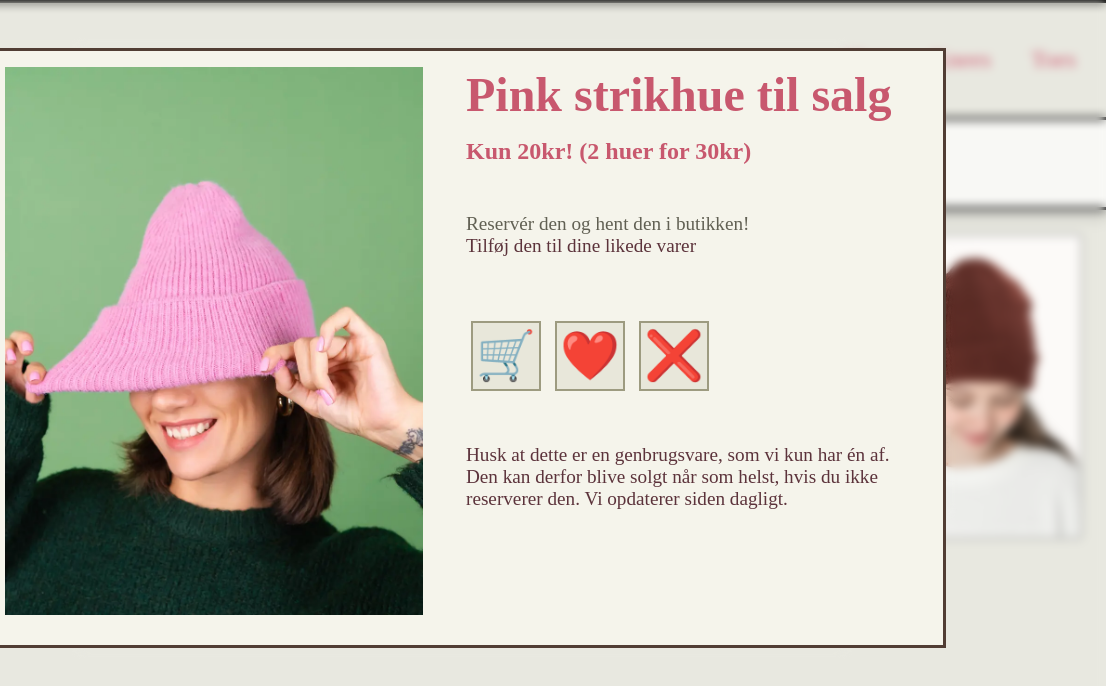
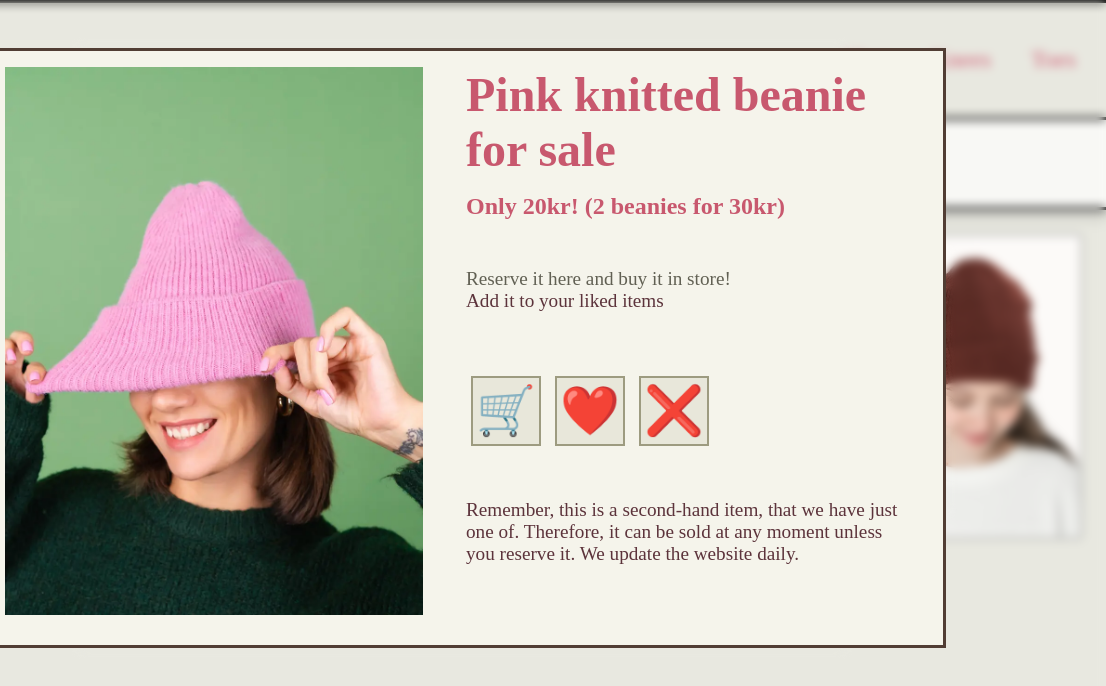
Before and after one commit to Vicky8484/dobbel_header, a plain HTML site: page menu_head/beanies.html in a window 1280 px wide. Both pictures are taken after a click on the button 140 px from the left and 386 px from the top of the page. Shown: the full height of the page, 174-1280 px from the left. Drawn offline with Linux system fonts and the light colour scheme.

Commit message:
done igen

```diff
--- a/menu_head/beanies.html
+++ b/menu_head/beanies.html
@@ -60,18 +60,15 @@
                         <img class="popover-img" src="./beanies_img/beanie1.webp" alt="hue billede">
                     </div>
                     <div class="del2">
-                        <h2 class="popover-h2">Pink strikhue til salg</h2>
-                        <h3>Kun 20kr! (2 huer for 30kr)</h3>
-                        <p class="popover-tekst">Reservér den og hent den i butikken!</p>
-                        <p>Tilføj den til dine likede varer</p>
+                        <h2 class="popover-h2">Pink knitted beanie for sale</h2>
+                        <h3>Only 20kr! (2 beanies for 30kr)</h3>
+                        <p class="popover-tekst">Reserve it here and buy it in store!</p>
+                        <p>Add it to your liked items</p>
                         <button id="kurv" class="button">🛒</button>
                         <button id="like" class="button">❤️</button>
                         <button popovertarget="popup" id="close_btn" class="button">❌</button>
-                        <p class="slut-tekst">Husk at dette er en genbrugsvare, som vi kun har én af.</p>
-                        <p>
-                            Den kan derfor
-                            blive solgt når som helst, hvis du ikke reserverer den. Vi opdaterer siden dagligt.
-                        </p>
+                        <p class="slut-tekst">Remember, this is a second-hand item, that we have just one of. Therefore,
+                            it can be sold at any moment unless you reserve it. We update the website daily.</p>
                     </div>
                 </div>
             </div>
@@ -85,18 +82,15 @@
                         <img class="popover-img" src="./beanies_img/beanie2.webp" alt="hue billede">
                     </div>
                     <div class="del2">
-                        <h2 class="popover-h2">Grøn/pink strikhue til salg</h2>
-                        <h3>Kun 20kr! (2 huer for 30kr)</h3>
-                        <p class="popover-tekst">Reservér den og hent den i butikken!</p>
-                        <p>Tilføj den til dine likede varer</p>
+                        <h2 class="popover-h2">Green/pink knitted beanie for sale</h2>
+                        <h3>Only 20kr! (2 beanies for 30kr)</h3>
+                        <p class="popover-tekst">Reserve it here and buy it in store!</p>
+                        <p>Add it to your liked items</p>
                         <button class="button">🛒</button>
                         <button class="button">❤️</button>
                         <button popovertarget="popup2" id="close_btn3" class="button">❌</button>
-                        <p class="slut-tekst">Husk at dette er en genbrugsvare, som vi kun har én af.</p>
-                        <p>
-                            Den kan derfor
-                            blive solgt når som helst, hvis du ikke reserverer den. Vi opdaterer siden dagligt.
-                        </p>
+                        <p class="slut-tekst">Remember, this is a second-hand item, that we have just one of. Therefore,
+                            it can be sold at any moment unless you reserve it. We update the website daily.</p>
                     </div>
                 </div>
             </div>
@@ -110,18 +104,15 @@
                         <img class="popover-img" src="./beanies_img/beanie5.webp" alt="hue billede">
                     </div>
                     <div class="del2">
-                        <h2 class="popover-h2">Gul strikhue til salg</h2>
-                        <h3>Kun 20kr! (2 huer for 30kr)</h3>
-                        <p class="popover-tekst">Reservér den og hent den i butikken!</p>
-                        <p>Tilføj den til dine likede varer</p>
+                        <h2 class="popover-h2">Yellow knitted beanie for sale</h2>
+                        <h3>Only 20kr! (2 beanies for 30kr)</h3>
+                        <p class="popover-tekst">Reserve it here and buy it in store!</p>
+                        <p>Add it to your liked items</p>
                         <button class="button">🛒</button>
                         <button class="button">❤️</button>
                         <button popovertarget="popup3" id="close_btn2" class="button">❌</button>
-                        <p class="slut-tekst">Husk at dette er en genbrugsvare, som vi kun har én af.</p>
-                        <p>
-                            Den kan derfor
-                            blive solgt når som helst, hvis du ikke reserverer den. Vi opdaterer siden dagligt.
-                        </p>
+                        <p class="slut-tekst">Remember, this is a second-hand item, that we have just one of. Therefore,
+                            it can be sold at any moment unless you reserve it. We update the website daily.</p>
                     </div>
                 </div>
             </div>
@@ -134,18 +125,15 @@
                         <img class="popover-img" src="./beanies_img/beanie3.webp" alt="hue billede">
                     </div>
                     <div class="del2">
-                        <h2 class="popover-h2">Hotpink strikhue til salg</h2>
-                        <h3>Kun 20kr! (2 huer for 30kr)</h3>
-                        <p class="popover-tekst">Reservér den og hent den i butikken!</p>
-                        <p>Tilføj den til dine likede varer</p>
+                        <h2 class="popover-h2">Hotpink knitted beanie for sale</h2>
+                        <h3>Only 20kr! (2 beanies for 30kr)</h3>
+                        <p class="popover-tekst">Reserve it here and buy it in store!</p>
+                        <p>Add it to your liked items</p>
                         <button class="button">🛒</button>
                         <button class="button">❤️</button>
                         <button popovertarget="popup4" id="close_btn4" class="button">❌</button>
-                        <p class="slut-tekst">Husk at dette er en genbrugsvare, som vi kun har én af.</p>
-                        <p>
-                            Den kan derfor
-                            blive solgt når som helst, hvis du ikke reserverer den. Vi opdaterer siden dagligt.
-                        </p>
+                        <p class="slut-tekst">Remember, this is a second-hand item, that we have just one of. Therefore,
+                            it can be sold at any moment unless you reserve it. We update the website daily.</p>
                     </div>
                 </div>
             </div>
@@ -158,18 +146,15 @@
                         <img class="popover-img" src="./beanies_img/beanie4.webp" alt="hue billede">
                     </div>
                     <div class="del2">
-                        <h2 class="popover-h2">Brun strikhue til salg</h2>
-                        <h3>Kun 20kr! (2 huer for 30kr)</h3>
-                        <p class="popover-tekst">Reservér den i kurven og hent den i butikken!</p>
-                        <p>Tilføj den til dine likede varer</p>
+                        <h2 class="popover-h2">Brown knitted beanie for sale</h2>
+                        <h3>Only 20kr! (2 beanies for 30kr)</h3>
+                        <p class="popover-tekst">Reserve it here and buy it in store!</p>
+                        <p>Add it to your liked items</p>
                         <button class="button">🛒</button>
                         <button class="button">❤️</button>
                         <button popovertarget="popup5" id="close_btn5" class="button">❌</button>
-                        <p class="slut-tekst">Husk at dette er en genbrugsvare, som vi kun har én af.</p>
-                        <p>
-                            Den kan derfor
-                            blive solgt når som helst, hvis du ikke reserverer den. Vi opdaterer siden dagligt.
-                        </p>
+                        <p class="slut-tekst">Remember, this is a second-hand item, that we have just one of. Therefore,
+                            it can be sold at any moment unless you reserve it. We update the website daily.</p>
                     </div>
                 </div>
             </div>
--- a/menu_head/head.css
+++ b/menu_head/head.css
@@ -70,6 +70,7 @@ main {
 
   .popover-h2 {
     font-size: 3rem;
+    padding-right: 2rem;
   }
 
   .popover-tekst {
@@ -79,6 +80,7 @@ main {
 
   .slut-tekst {
     padding-top: 3rem;
+    padding-right: 2rem;
   }
 
   /*popup modaler, anden og tredje modal*/
```
